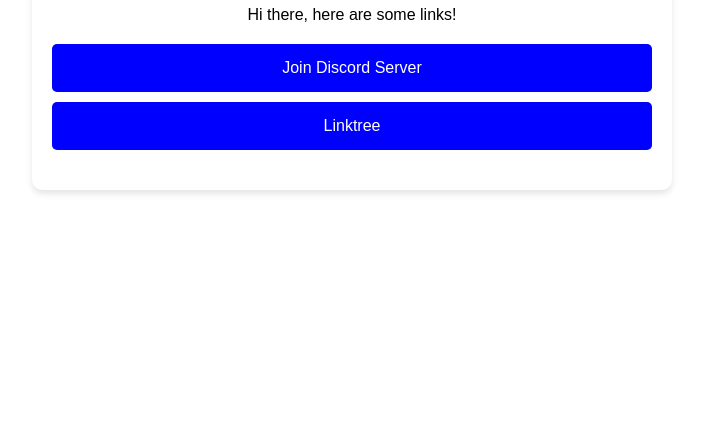
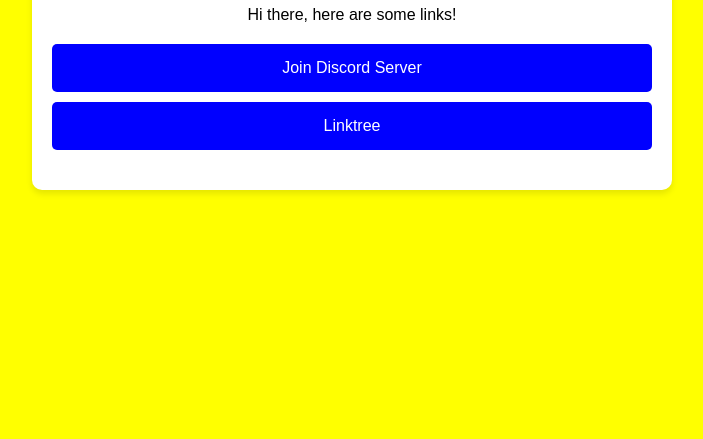
Before and after one commit to mhafizadam2317051015/kuispemweb, a plain HTML site: page index/index.html in a window 1280 px wide. Shown: the part 361-800 px from the top of the page, without its empty margins (288-991 px from the left). Drawn offline with Linux system fonts and the light colour scheme; files that its build step writes are made by us from their sources.

Commit message:
Update main.css

```diff
--- a/main.css
+++ b/main.css
@@ -1,5 +1,5 @@
 body {
-    font-family: 'Arial', sans-serif;.
+    font-family: 'Arial', sans-serif;
     background: yellow;
     background-size: cover;
     display: flex;
```
